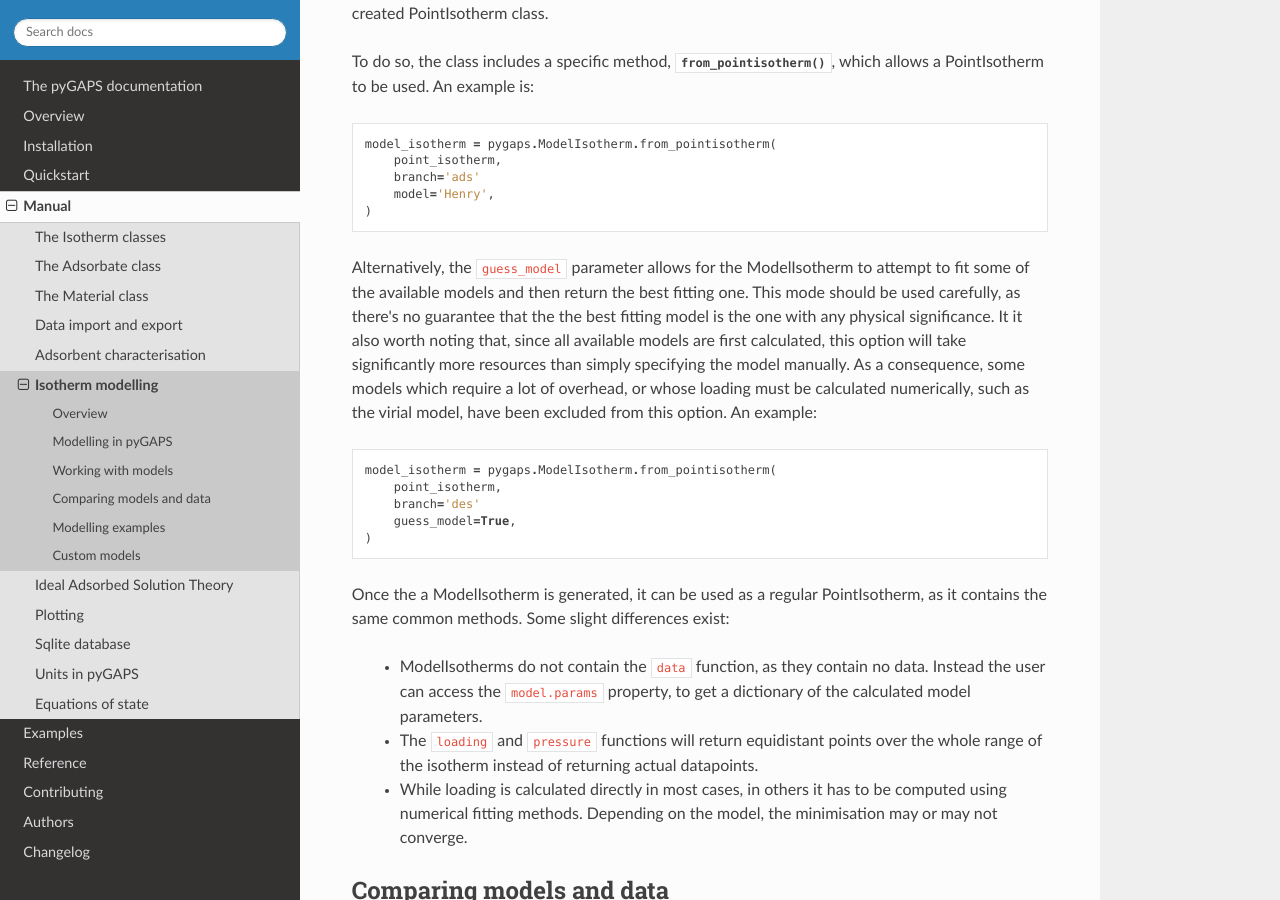
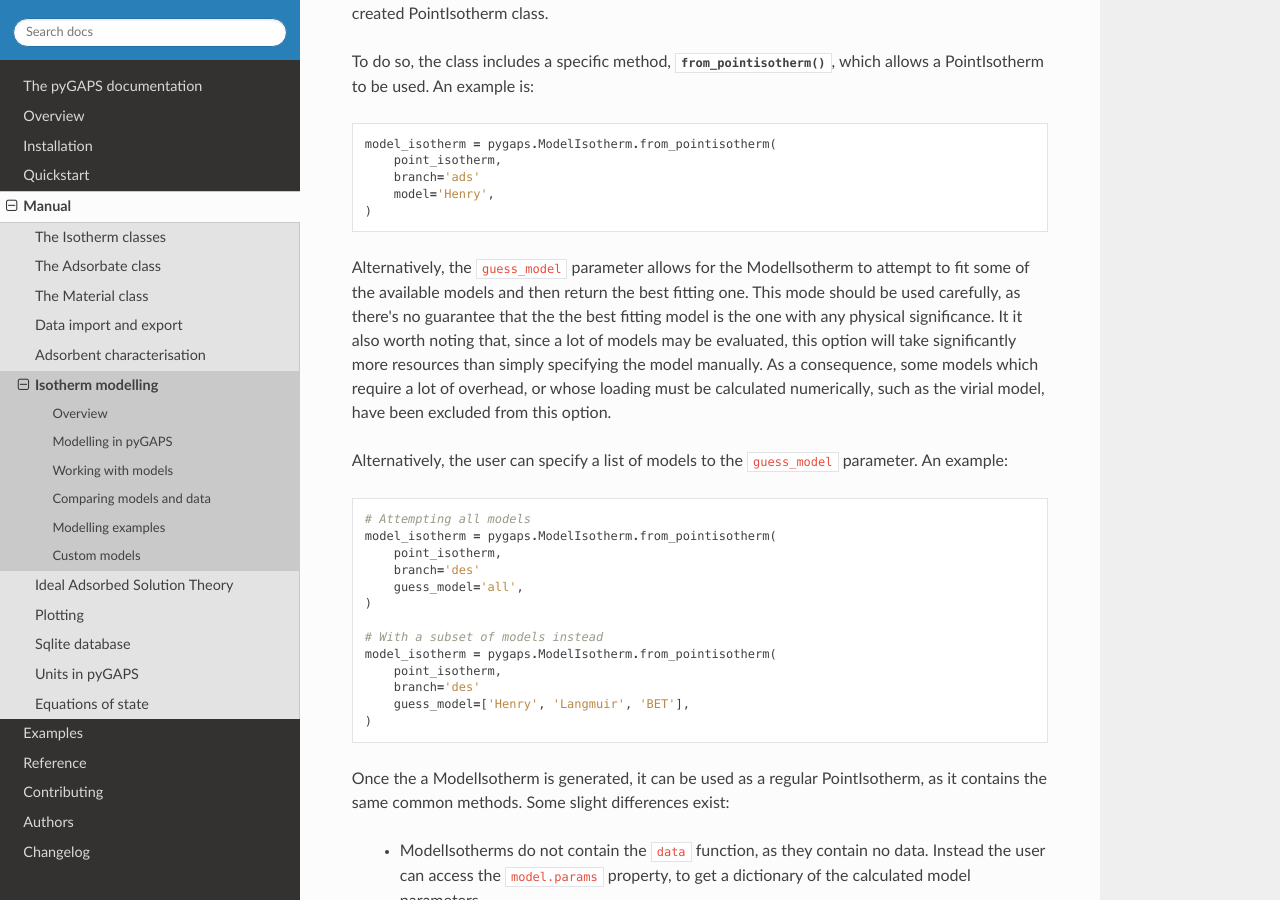
Before and after one commit to pauliacomi/pyGAPS, a Sphinx documentation site: the page built from docs/manual/modelling.rst, in a window 1280 px wide and 900 px high, scrolled down 1216 px. Built offline with Sphinx 7.4.7 and the Read the Docs theme 2.0.0, drawn with Linux system fonts in a browser that asks for light colours.

Commit message:
rewrite modelling for new guess parameters

```diff
--- a/docs/manual/modelling.rst
+++ b/docs/manual/modelling.rst
@@ -78,18 +78,29 @@ which allows a PointIsotherm to be used. An example is:
 Alternatively, the ``guess_model`` parameter allows for the ModelIsotherm to attempt
 to fit some of the available models and then return the best fitting one. This mode should
 be used carefully, as there's no guarantee that the the best fitting model is the
-one with any physical significance. It it also worth noting that, since all available
-models are first calculated, this option will take significantly more resources than
+one with any physical significance. It it also worth noting that, since a lot of
+models may be evaluated, this option will take significantly more resources than
 simply specifying the model manually. As a consequence, some models which require
 a lot of overhead, or whose loading must be calculated numerically, such as the
-virial model, have been excluded from this option. An example:
+virial model, have been excluded from this option.
+
+Alternatively, the user can specify a list of models to the ``guess_model`` parameter.
+An example:
 
 ::
 
+    # Attempting all models
     model_isotherm = pygaps.ModelIsotherm.from_pointisotherm(
         point_isotherm,
         branch='des'
-        guess_model=True,
+        guess_model='all',
+    )
+
+    # With a subset of models instead
+    model_isotherm = pygaps.ModelIsotherm.from_pointisotherm(
+        point_isotherm,
+        branch='des'
+        guess_model=['Henry', 'Langmuir', 'BET'],
     )
 
 Once the a ModelIsotherm is generated, it can be used as a regular PointIsotherm, as
```
Also changed, not shown: docs/examples/modelling.ipynb.
